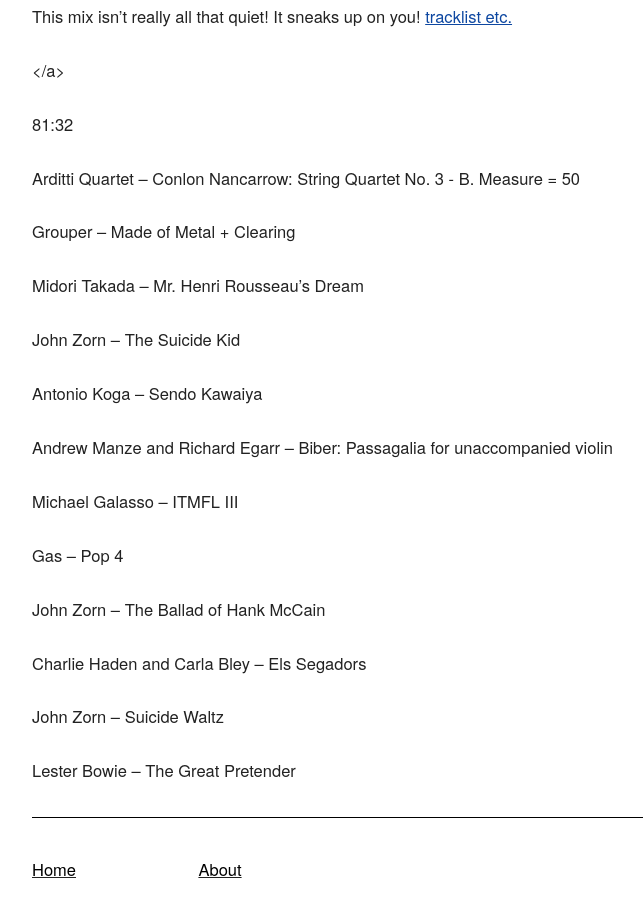
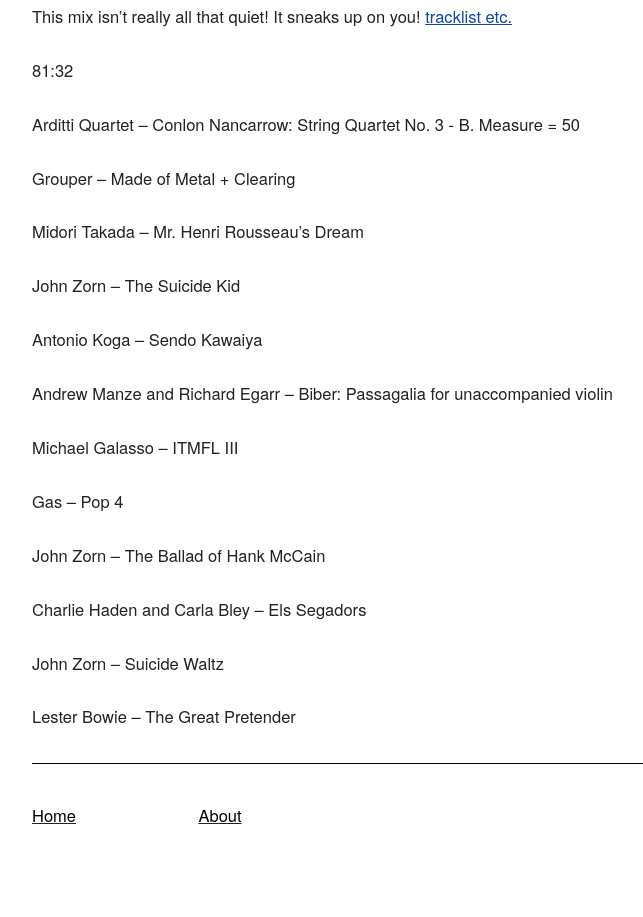
Before and after one commit to mt-trash/mt-trash.github.io, a Jekyll site: the page built from _posts/2017-01-10-quiet-mix.md, in a window 1280 px wide, cut to the strip 410-1341 px from the top of the page. Shown: the top 917 px of the strip, without its empty margins (128-771 px from the left). Built offline with Jekyll 4.4.1, drawn with Linux system fonts in a browser that asks for light colours; after the commit the page ends 1287 px from its top, so only the background shows below that.

Commit message:
fix trailing a tag

```diff
--- a/_posts/2017-01-10-quiet-mix.md
+++ b/_posts/2017-01-10-quiet-mix.md
@@ -6,7 +6,7 @@
 
 {% include mixcloud.html mixname="quiet-mix-10012017" %}
 
-This mix isn't really all that quiet! It sneaks up on you! {% include jumplink.html jumptext="tracklist etc." %}</a>
+This mix isn't really all that quiet! It sneaks up on you! {% include jumplink.html jumptext="tracklist etc." %}
 
 <!-- more -->
 
```
